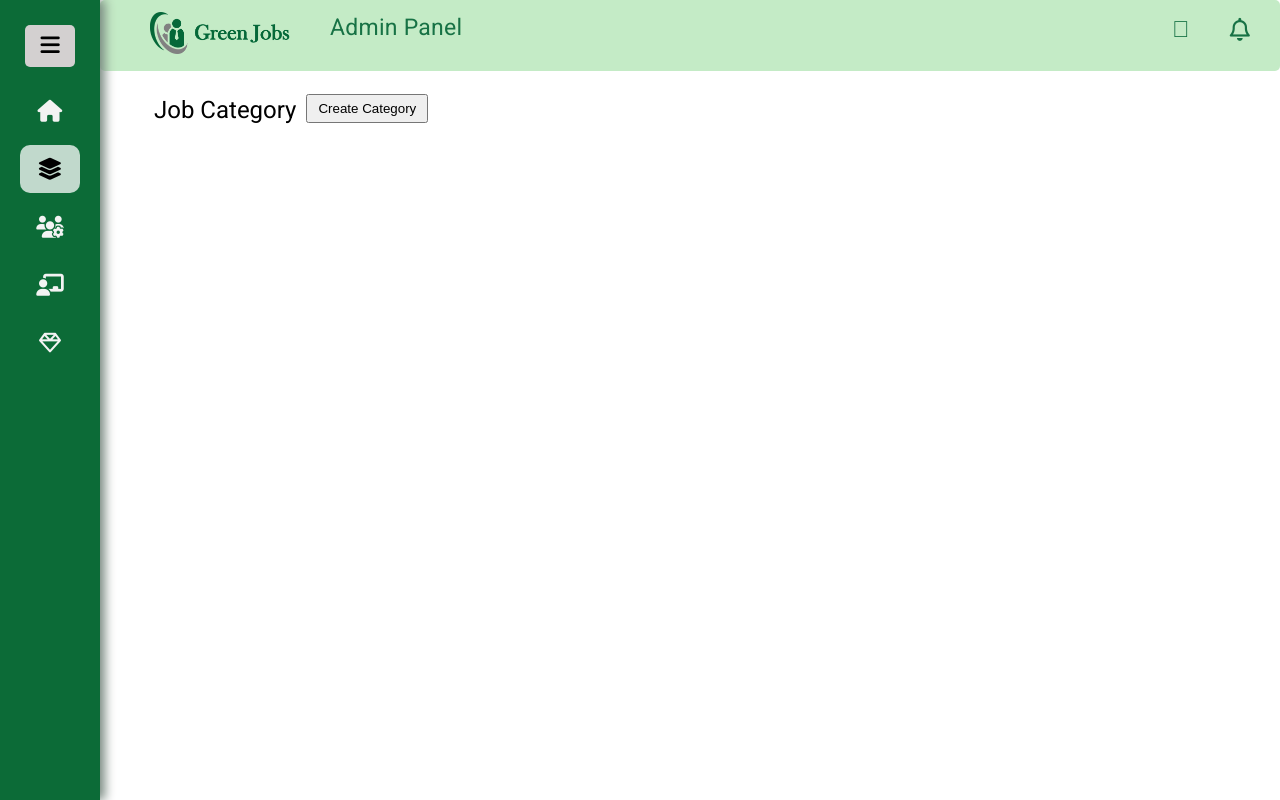
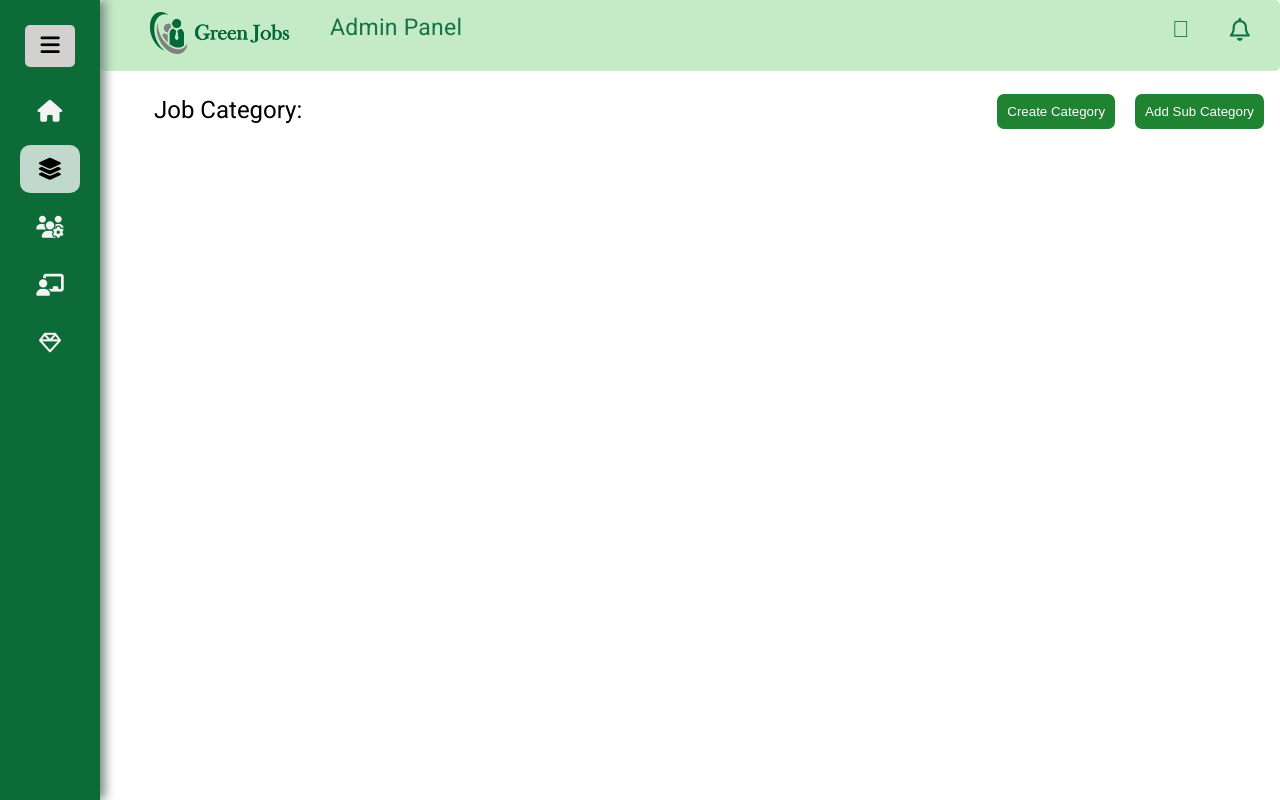
Before and after one commit to Ravinduvinoj/Job-Application, an Angular app: page /j-category in a window 1280 px wide. Shown: the top 800 px of the page. Built offline with nearby package versions, Linux system fonts and the light colour scheme.

Commit message:
add two buttons and stylling

```diff
--- a/src/app/admin/j-category/j-category.component.css
+++ b/src/app/admin/j-category/j-category.component.css
@@ -1,4 +1,49 @@
+
 .div-cat {
+    width: auto;
+    overflow: hidden; /* Ensure the container wraps its floated children */
+}
+
+.div-cat ul {
+    list-style-type: none;
+    overflow: hidden; /* Clear floats */
+
+}
+
+.div-cat ul .li-cat {
+    float: left; /* Float the Job Category to the left */
+}
+
+.div-cat ul .li-cat1 {
+    float: right; /* Float the Create Category button to the right */
+
+}
+
+.div-cat ul li h1 {
+    padding: 0px 10px;
+    display: block;
+    margin: 0; /* Remove default margin */
+}
+
+.div-cat ul li button {
+    padding: 10px 10px;
+    display: block; /* Make button a block element to fill its container */
+    border-radius: 7px;
+    border: transparent;
+    background-color: rgb(32, 131, 49);
+    color: #fff;
+    cursor: pointer;
+    transition: .4s;
+}
+.div-cat ul li button:hover{
+    background-color: rgb(138, 230, 120);
+}
+
+
+
+
+
+/* .div-cat {
     width: auto;
 }
 .div-cat ul {
@@ -14,5 +59,7 @@
     display: block;
 }
 .div-cat ul li button{
+
     padding: 5px 10px;
-}
+} */
+/* margin-left: 1420px; */
--- a/src/app/admin/j-category/j-category.component.html
+++ b/src/app/admin/j-category/j-category.component.html
@@ -1,8 +1,10 @@
 <div class="div-cat">
         <ul class="ul-cat">
-            <li class="li-cat"><h1>Job Category</h1>
+            <li class="li-cat"><h1>Job Category:</h1>
             </li>
-            <li class="li-cat1" style="float: right;"><button>Create Category</button></li>
+            <li class="li-cat1" style="margin-left: 20px;"><button>Add Sub Category</button></li>
+            <li class="li-cat1" ><button>Create Category</button></li>
+
 
 
         </ul>
```
